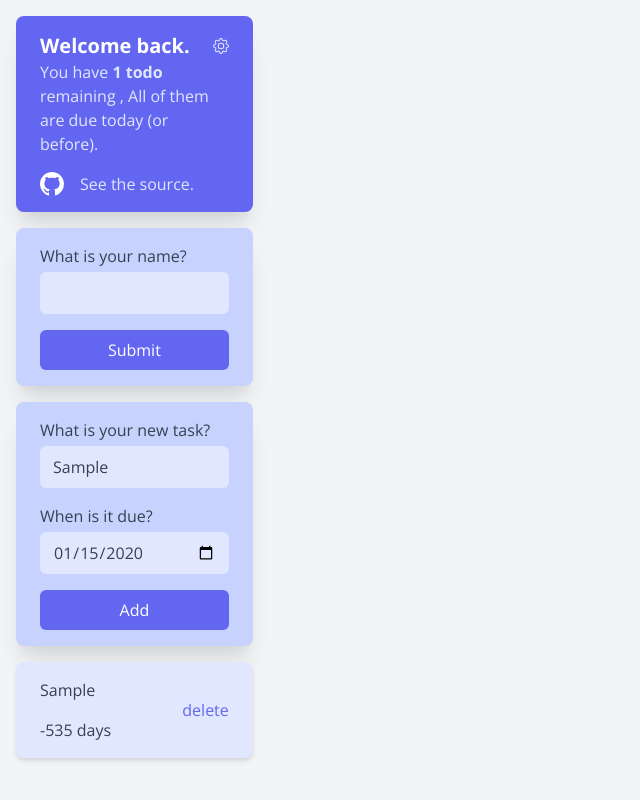
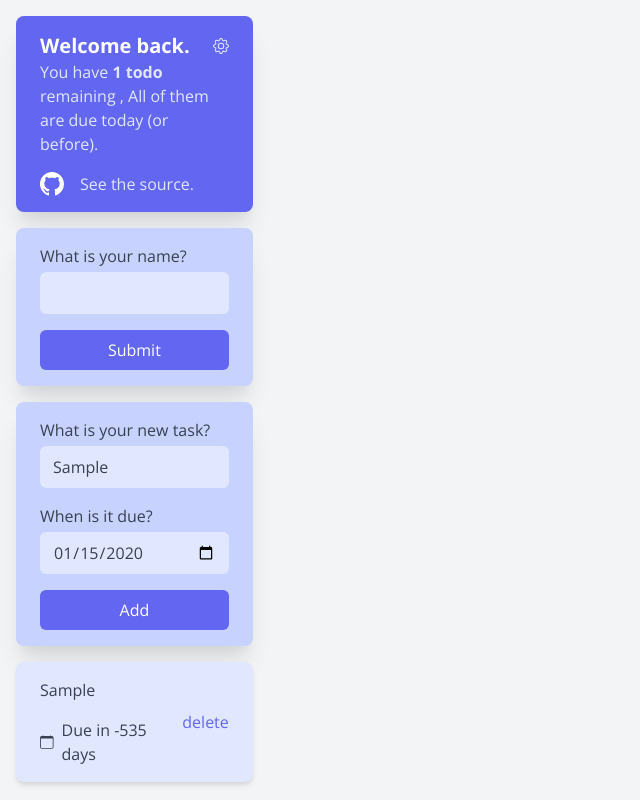
Before and after one commit to he1d1/to-doot-list, a Svelte app: page / in a window 1280 px wide. Both pictures are taken after typing "Sample", "2020-01-15" into the empty fields and a click on the button "Add". Shown: the whole page, without its empty margins (0-640 px from the left). Built offline with nearby package versions, Linux system fonts and the light colour scheme.

Commit message:
Fixed `due in NaN` - #7

```diff
--- a/src/App.svelte
+++ b/src/App.svelte
@@ -23,8 +23,6 @@
     let width;
     $: cols = breakpoints.filter(breakpoint => width >= breakpoint).length + 1
 
-    $: console.log(width, cols, breakpoints.filter(breakpoint => width >= breakpoint))
-
     let newTask;
     let newDue;
 
@@ -45,6 +43,9 @@
         localStorage.setItem("name", JSON.stringify(name))
     }
 
+    console.log(new Date("Thu Jan 01 1970 01:00:00"))
+    console.log( todos.map(todo => todo.due))
+    console.log( todos.map(todo => todo.due.getTime() != 0))
 </script>
 
 <svelte:window bind:innerWidth={width}/>
@@ -118,9 +119,15 @@
                 {#if (index % cols) === col}
                     <div class="flex gap-4 card shadow-md hover:shadow-xl {todo.dueToday() === true ? 'bg-indigo-100' : 'bg-white'}">
                         <div class="flex gap-4 flex-col flex-1">
-                            <p>{todo.task}
-                            <p>
-                                {todo.formatDate()}
+                            <p>{todo.task}</p>
+                            {#if (todo.due.getTime() !== 0)}
+                                <div class="inline-flex items-center gap-2">
+                                    <svg xmlns="http://www.w3.org/2000/svg" width="16" height="16" fill="currentColor"
+                                         class="bi bi-calendar" viewBox="0 0 16 16">
+                                        <path d="M3.5 0a.5.5 0 0 1 .5.5V1h8V.5a.5.5 0 0 1 1 0V1h1a2 2 0 0 1 2 2v11a2 2 0 0 1-2 2H2a2 2 0 0 1-2-2V3a2 2 0 0 1 2-2h1V.5a.5.5 0 0 1 .5-.5zM1 4v10a1 1 0 0 0 1 1h12a1 1 0 0 0 1-1V4H1z"/>
+                                    </svg>
+                                    <p>Due in {todo.formatDate()}</p></div>
+                            {/if}
                         </div>
 
 
```
